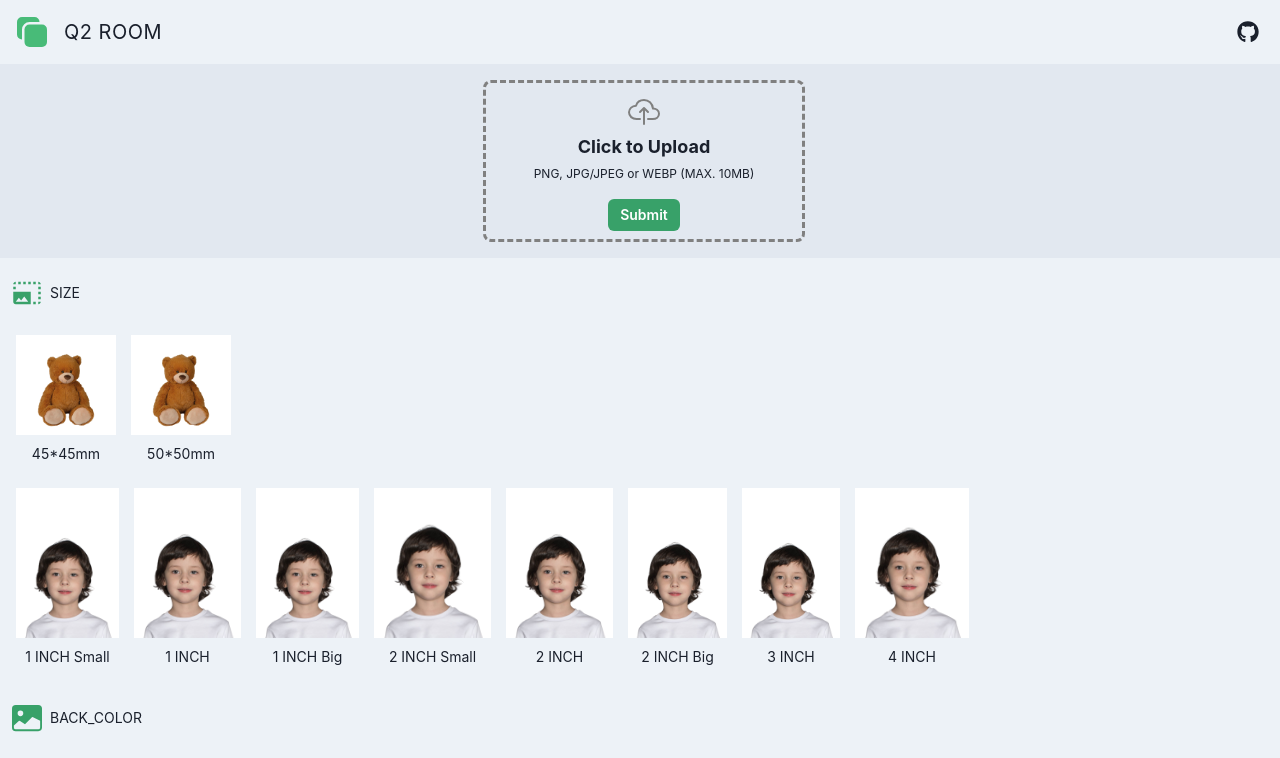
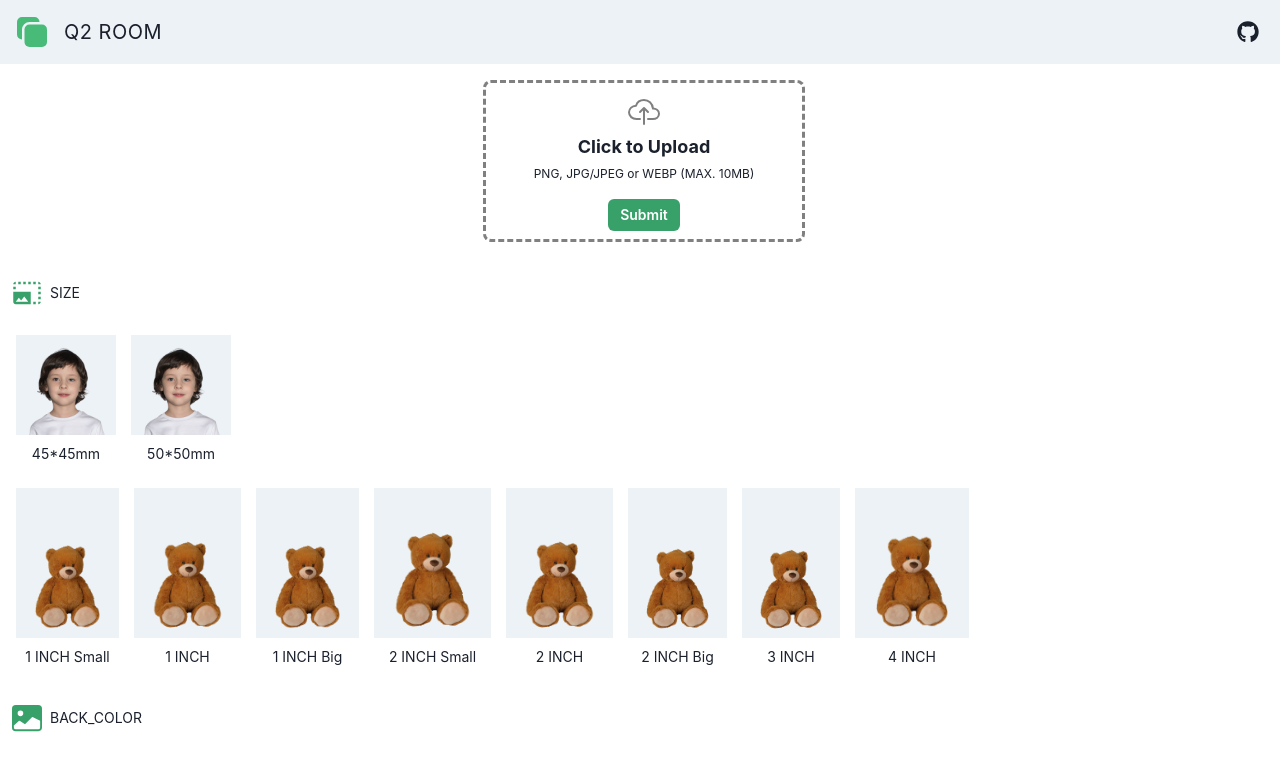
Before and after one commit to lqfeng2022/q2-room, a React (Vite) app: page / in a window 1280 px wide. Shown: the top 758 px of the page. Built offline with nearby package versions, Linux system fonts and the light colour scheme.

Commit message:
Delete several components'  background..

```diff
--- a/src/HomePage.jsx
+++ b/src/HomePage.jsx
@@ -1,14 +1,13 @@
+import { Center, Grid, GridItem } from "@chakra-ui/react";
 import React, { useState } from "react";
-import { Grid, GridItem, Center, useColorMode } from "@chakra-ui/react";
+import Background from "./components/Backgrounds";
 import PhotoBox from "./components/PhotoBox";
+import Shapes from "./components/Shapes";
 import UploadImage from "./components/UploadImage";
-import Shapes from "./components/Shapes";
-import Background from "./components/Backgrounds";
 
 const HomePage = () => {
   const [image, setImage] = useState(null);
   const [bgremove, setBgremove] = useState(null);
-  const { colorMode } = useColorMode();
 
   const [bg, setBg] = useState("white");
   const [size, setSize] = useState({
@@ -16,13 +15,11 @@ const HomePage = () => {
     height: "200px",
     per: "90%",
   });
-
   const [boxSize, setBoxSize] = useState({
     w: "300px",
     h: "330px",
   });
-  const boolean = boxSize.w === "300px";
-  const mbSize = boolean ? "320px" : "165px";
+  const mbSize = boxSize.w === "300px" ? "320px" : "165px";
 
   const handleSubmit = async () => {
     const apiKey = "C9w3gdt7xjt42juKAQnMJ1JK";
@@ -48,10 +45,7 @@ const HomePage = () => {
 
   return (
     <Grid templateAreas={`"upload" "templates"`}>
-      <GridItem
-        area="upload"
-        bg={colorMode === "light" ? "gray.200" : "gray.700"}
-      >
+      <GridItem area="upload">
         <Center>
           {bgremove ? (
             <PhotoBox
@@ -60,18 +54,13 @@ const HomePage = () => {
               nobg={bgremove}
               boxSize={boxSize}
               setBoxSize={setBoxSize}
-              boolean={boolean}
             />
           ) : (
             <UploadImage setImage={setImage} onSubmit={handleSubmit} />
           )}
         </Center>
       </GridItem>
-      <GridItem
-        area="templates"
-        bg={colorMode === "light" ? "gray.100" : "gray.600"}
-        mt={bgremove ? mbSize : ""}
-      >
+      <GridItem area="templates" mt={bgremove ? mbSize : ""}>
         <Shapes setSize={setSize} nobg={bgremove} />
         <Background setBg={setBg} nobg={bgremove} />
       </GridItem>
--- a/src/NavBar.jsx
+++ b/src/NavBar.jsx
@@ -17,7 +17,7 @@ const Header = () => {
   return (
     <Stack
       p={3}
-      bg={colorMode === "light" ? "gray.100" : "gray.600"}
+      bg={colorMode === "light" ? "gray.100" : "gray.700"}
       className="sticky-top"
     >
       <HStack justifyContent="space-between">
--- a/src/components/PhotoBox.jsx
+++ b/src/components/PhotoBox.jsx
@@ -1,13 +1,13 @@
 import { Box, Center, Image, useColorMode } from "@chakra-ui/react";
-import React, { useState } from "react";
+import React from "react";
 import boy from "../assets/boy.png";
 
-const PhotoBox = ({ size, bg, nobg, boxSize, setBoxSize, boolean }) => {
+const PhotoBox = ({ bg, nobg, size, boxSize, setBoxSize }) => {
   const { colorMode } = useColorMode();
-
   const w2 = `${parseInt(size.width.slice(0, -2)) / 2}px`;
   const h2 = `${parseInt(size.height.slice(0, -2)) / 2}px`;
 
+  const boolean = boxSize.w === "300px";
   const handleBox = () => {
     setBoxSize(
       boolean ? { w: "150px", h: "165px" } : { w: "300px", h: "330px" }
--- a/src/components/ShapeStack.jsx
+++ b/src/components/ShapeStack.jsx
@@ -16,7 +16,7 @@ const ShapeStack = ({ shape, setSize, nobg, photo }) => {
               setSize({ width: s.width, height: s.height, per: s.per });
             }}
           >
-            <Box w={s.w} h={s.h} bg="white" className={display}>
+            <Box w={s.w} h={s.h} bg="gray.100" className={display}>
               <Image src={nobg ? nobg : photo} w={s.per} />
             </Box>
           </Box>
--- a/src/components/Shapes.jsx
+++ b/src/components/Shapes.jsx
@@ -19,17 +19,12 @@ const Shapes = ({ nobg, setSize }) => {
         color="green.500"
       />
       <Stack>
-        <ShapeStack
-          shape={square}
-          setSize={setSize}
-          nobg={nobg}
-          photo={toy_3}
-        />
+        <ShapeStack shape={square} setSize={setSize} nobg={nobg} photo={boy} />
         <ShapeStack
           shape={rectangle}
           setSize={setSize}
           nobg={nobg}
-          photo={boy}
+          photo={toy_3}
         />
       </Stack>
     </Stack>
--- a/src/components/UploadImage.jsx
+++ b/src/components/UploadImage.jsx
@@ -3,19 +3,16 @@ import {
   Button,
   Center,
   Icon,
+  Stack,
   Text,
   VisuallyHiddenInput,
-  Stack,
-  useColorMode,
 } from "@chakra-ui/react";
 import React from "react";
 import { IoCloudUploadOutline } from "react-icons/io5";
 
 const UploadImage = ({ setImage, onSubmit }) => {
-  const { colorMode } = useColorMode();
-
   return (
-    <Stack bg={colorMode === "light" ? "gray.200" : "gray.700"}>
+    <Stack>
       <Center p={4}>
         <Box>
           <label
```
